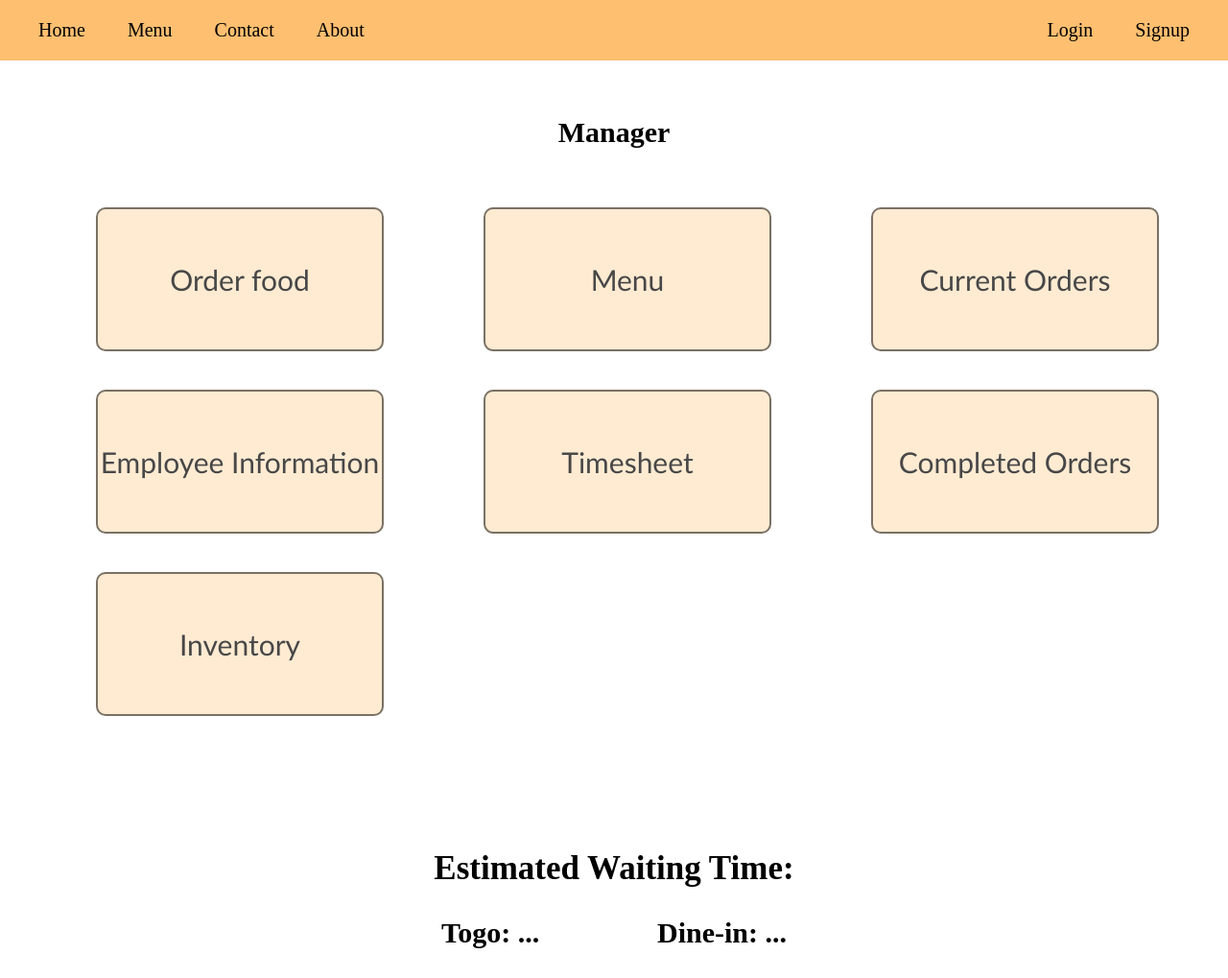
After one commit to FS-CSCI150-F21/FS-CSCI150-F21-Team1, a PHP site: page /rest_man_proto/html_pages/manager.html in a window 1280 px wide. The commit adds this page. Shown: the whole page at 96% size. Run offline with PHP 8.4, Linux system fonts and the light colour scheme.

Commit message:
Update from Aran and Add files

```diff
--- /dev/null
+++ b/rest_man_proto/css_pages/userhomepage.css
@@ -0,0 +1,67 @@
+body{
+    width: 100%;
+    height:100%;
+    margin: 0;
+}
+.nav
+{
+    background-color: rgb(255, 191, 112);
+    padding: 20px;
+}
+.nav a
+{
+    padding: 20px;
+    font-size: 20px;
+    font-weight: 500;
+    color:black;
+    text-decoration: none;
+}
+.nav a:hover{
+    color:rgb(165, 91, 0);
+}
+.navlog
+{
+    float: right;
+}
+button
+{
+    width: 300px;
+    height: 150px;
+    border-radius: 10px;
+    margin-left: 100px;
+    font-size: 30px;
+    margin-top: 40px;
+    text-align: center;
+    padding: 0;
+    overflow: hidden;
+    font-family:'Gill Sans', 'Gill Sans MT', Calibri, 'Trebuchet MS', sans-serif;
+    background-color: rgba(255, 191, 112, 0.315);
+    border: 2px solid rgba(0, 0, 0, 0.521);
+    color: rgb(71, 71, 71);
+}
+button:hover{
+    background-color: rgba(255, 191, 112, 0.527)
+}
+#Welcome
+{
+    padding-top: 3%;
+}
+h1
+{
+    padding-top: 100px;
+    text-align: center;
+    font-size: 30px;
+}
+h2
+{
+    text-align: center;
+    padding-top: 110px;
+    font-size: 35px;
+}
+h3{
+    text-align: center;
+    font-size: 30px;
+}
+#span{
+    padding-left: 9%;
+}
--- a/rest_man_proto/html_pages/login.html
+++ b/rest_man_proto/html_pages/login.html
@@ -23,7 +23,9 @@
       <div class="d-grid gap-1">
         <button class="w-100 btn btn-lg btn-primary" type="button" onclick="login()">Sign in</button>
         <button class="w-100 btn btn-lg btn-secondary" type="button" onclick="signup()">Sign Up</button>
-        <button class="w-100 btn btn-lg btn-dark" type="button" onclick="logout()" >Log Out</button>
+        <!-- <button class="w-100 btn btn-lg btn-dark" type="button" onclick="logout()" >Log Out</button> -->
+        <button class="w-100 btn btn-lg btn-dark" type="button" onclick="window.location='./index.html'" >Home</button>
+
       </div>
 
     </form>
--- /dev/null
+++ b/rest_man_proto/html_pages/manager.html
@@ -0,0 +1,38 @@
+<!DOCTYPE html>
+<html lang="en">
+<head>
+    <meta charset="UTF-8">
+    <meta http-equiv="X-UA-Compatible" content="IE=edge">
+    <meta name="viewport" content="width=device-width, initial-scale=1.0">
+    <link rel="stylesheet" href="/rest_man_proto/css_pages/userhomepage.css">
+    <title>Home</title>
+</head>
+<body>
+    <!--Nav bar-->
+    <nav class="nav">
+        <a href="index.html">Home</a></li>
+        <a href="#Menu">Menu</a></li>
+        <a href="#Contact">Contact</a></li>
+        <a href="#About">About</a></li>
+        <div class="navlog">
+            <a id= "login" href="login.html">Login</a></li>
+            <a href="signup.html">Signup</a></li>
+        </div>
+    </nav>
+
+    <div id="Body">
+        <h1 id="Welcome">Manager</h1>
+        <div>
+            <button>Order food</button>
+            <button>Menu</button>
+            <button>Current Orders</button>
+            <button>Employee Information</button>
+            <button>Timesheet</button>
+            <button>Completed Orders</button>
+            <button>Inventory</button>
+            <h2>Estimated Waiting Time:</h2>
+            <h3>Togo: ... <span id="span"></span>Dine-in: ...  </h3>
+        </div>
+    </div>
+</body>
+</html>
```
Also changed, not shown: rest_man_proto/css_pages/index.css (+56 -3 lines), rest_man_proto/html_pages/customer.html (added, +33 -0 lines), rest_man_proto/html_pages/employee.html (added, +35 -0 lines), rest_man_proto/html_pages/index.html (+21 -1 lines).
